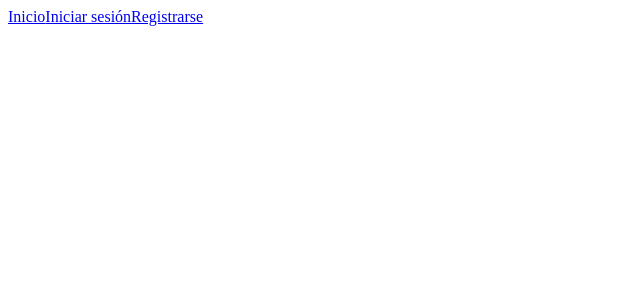
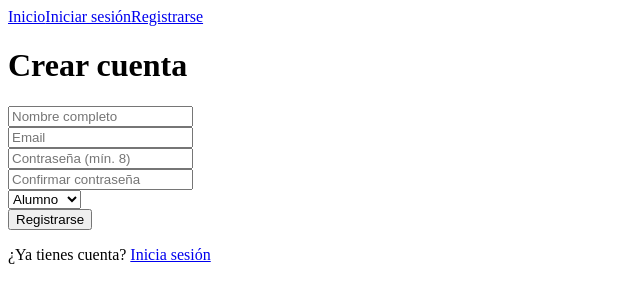
Before and after one commit to dpazbar29/centroliza-frontend, a Vue app: page /register in a window 1280 px wide. Shown: the top 302 px of the page, without its empty margins (0-640 px from the left). Built offline with nearby package versions, Linux system fonts and the light colour scheme; no server answers.

Commit message:
Creacion de usuario director y centros

```diff
--- /dev/null
+++ b/src/components/CentroModal.vue
@@ -0,0 +1,54 @@
+<script setup>
+import { ref, watch } from 'vue'
+import api from '@/api/auth'
+
+const props = defineProps(['visible', 'loading', 'error'])
+const emit = defineEmits(['update:visible', 'create'])
+
+const centroForm = ref({
+  nombre: '',
+  email_director: ''
+})
+
+const handleCreate = async () => {
+  try {
+    await api.post('/centros', centroForm.value)
+    emit('create')
+    centroForm.value = { nombre: '', email_director: '' }
+  } catch (e) {
+    console.error('Error:', e)
+  }
+}
+
+watch(() => props.visible, (val) => {
+  if (!val) centroForm.value = { nombre: '', email_director: '' }
+})
+</script>
+
+<template>
+  <div v-if="props.visible" @click.self="$emit('update:visible', false)">
+    <div>
+      <div>
+        <h3>Crear Centro Educativo</h3>
+        <button @click="$emit('update:visible', false)">×</button>
+      </div>
+      <form @submit.prevent="handleCreate">
+        <div>
+          <label>Nombre del centro *</label>
+          <input v-model="centroForm.nombre" type="text" placeholder="Colegio San Juan" required maxlength="100" />
+        </div>
+        <div>
+          <label>Email del director *</label>
+          <input v-model="centroForm.email_director" type="email" placeholder="director@centro.com" required />
+        </div>
+        <div>
+          <button type="button" @click="$emit('update:visible', false)" :disabled="props.loading">Cancelar</button>
+          <button type="submit" :disabled="props.loading">
+            {{ props.loading ? 'Creando...' : 'Crear Centro' }}
+          </button>
+        </div>
+        <p v-if="props.error">{{ props.error }}</p>
+      </form>
+    </div>
+  </div>
+</template>
--- /dev/null
+++ b/src/components/DashboardSection.vue
@@ -0,0 +1,43 @@
+<script setup>
+defineProps({
+  user: Object,
+  hasCentro: Boolean
+})
+
+defineEmits(['create-centro'])
+</script>
+
+<template>
+  <section :class="sectionClass" v-if="user.role === 'director'">
+    <div v-if="!hasCentro">
+      <h2>Crea tu centro educativo</h2>
+      <p>Para gestionar tu centro, primero debes crearlo.</p>
+      <button @click="$emit('create-centro')">Crear Centro</button>
+    </div>
+    <div v-else>
+      <h2>Centro creado</h2>
+      <p>Tu centro está listo para gestionar etapas, cursos, etc.</p>
+      <router-link to="/centros">Gestionar Centro</router-link>
+    </div>
+  </section>
+
+  <section v-else-if="user.role === 'profesor'">
+    <h2>Panel de profesor</h2>
+    <p>Verás tus clases, alumnos y comunicaciones.</p>
+  </section>
+
+  <section v-else>
+    <h2>Panel de usuario</h2>
+    <p>Podrás unirte a un centro y ver contenido.</p>
+  </section>
+</template>
+
+<script>
+export default {
+  computed: {
+    sectionClass() {
+      return this.user.role === 'director' ? 'director-section' : `${this.user.role}-section`
+    }
+  }
+}
+</script>
--- a/src/stores/auth.js
+++ b/src/stores/auth.js
@@ -17,6 +17,12 @@ export const useAuthStore = defineStore('auth', {
       this.user = data.user
       localStorage.setItem('token', data.token)
     },
+    async register(credentials) {
+      const { data } = await api.post('/register', credentials)
+      this.token = data.token
+      this.user = data.user
+      localStorage.setItem('token', data.token)
+    },
     async fetchMe() {
       if (!this.token) return
       const { data } = await api.get('/me')
--- a/src/views/Dashboard.vue
+++ b/src/views/Dashboard.vue
@@ -1,39 +1,46 @@
 <script setup>
-import { computed } from 'vue'
+import { ref, computed, onMounted } from 'vue'
 import { useAuthStore } from '@/stores/auth'
+import api from '@/api/auth'
+import CentroModal from '@/components/CentroModal.vue'
+import DashboardSection from '@/components/DashboardSection.vue'
 
 const auth = useAuthStore()
+const showModal = ref(false)
+const loading = ref(false)
+const error = ref(null)
 
-const crearCentro = () => {
-  console.log('Crear centro (pendiente de implementar)')
+const hasCentro = computed(() => auth.user?.centro_id > 0)
+
+const handleCentroCreated = async () => {
+  await auth.fetchMe()
+  showModal.value = false
 }
+
+onMounted(() => {
+  auth.fetchMe()
+})
 </script>
 
 <template>
   <div>
-    <h1>Panel</h1>
+    <h1>Panel de {{ auth.role }}</h1>
 
-    <p v-if="!auth.user">Cargando datos de usuario...</p>
+    <p v-if="!auth.user">Cargando...</p>
 
-    <template v-else>
-      <section v-if="auth.role === 'director'">
-        <h2>Panel de dirección</h2>
-        <p>Aquí podrás crear y gestionar tu centro.</p>
-        <button @click="crearCentro">Crear centro</button>
-      </section>
+    <DashboardSection
+      v-else
+      :user="auth.user"
+      :has-centro="hasCentro"
+      @create-centro="showModal = true"
+    />
 
-      <section v-else-if="auth.role === 'profesor'">
-        <h2>Panel de profesor</h2>
-        <p>Verás tus clases, alumnos y comunicaciones.</p>
-      </section>
-
-      <section v-else>
-        <h2>Panel de usuario</h2>
-        <p>
-          Podrás unirte a un centro y ver el contenido que publiquen
-          directivos y profesores.
-        </p>
-      </section>
-    </template>
+    <CentroModal
+      :visible="showModal"
+      :loading="loading"
+      :error="error"
+      @update:visible="showModal = $event"
+      @create="handleCentroCreated"
+    />
   </div>
 </template>
--- a/src/views/Register.vue
+++ b/src/views/Register.vue
@@ -1,5 +1,71 @@
 <script setup>
+import { ref } from 'vue'
+import { useRouter } from 'vue-router'
+import { useAuthStore } from '@/stores/auth'
+
+const name = ref('')
+const email = ref('')
+const password = ref('')
+const passwordConfirmation = ref('')
+const role = ref('alumno')
+const loading = ref(false)
+const error = ref(null)
+
+const auth = useAuthStore()
+const router = useRouter()
+
+const submit = async () => {
+  loading.value = true
+  error.value = null
+
+  try {
+    await auth.register({
+      name: name.value,
+      email: email.value,
+      password: password.value,
+      password_confirmation: passwordConfirmation.value,
+      role: role.value
+    })
+    router.push({ name: 'dashboard' })
+  } catch (e) {
+    error.value = e.response?.data?.message || 'Error al crear la cuenta'
+  } finally {
+    loading.value = false
+  }
+}
 </script>
 
 <template>
+  <div>
+    <h1>Crear cuenta</h1>
+    <form @submit.prevent="submit">
+      <div>
+        <input v-model="name" type="text" placeholder="Nombre completo" required />
+      </div>
+      <div>
+        <input v-model="email" type="email" placeholder="Email" required />
+      </div>
+      <div>
+        <input v-model="password" type="password" placeholder="Contraseña (mín. 8)" required />
+      </div>
+      <div>
+        <input v-model="passwordConfirmation" type="password" placeholder="Confirmar contraseña" required />
+      </div>
+      <div>
+        <select v-model="role" required>
+          <option value="director">Director</option>
+          <option value="profesor">Profesor</option>
+          <option value="alumno">Alumno</option>
+          <option value="padre">Padre</option>
+        </select>
+      </div>
+      <button type="submit" :disabled="loading">
+        {{ loading ? 'Creando...' : 'Registrarse' }}
+      </button>
+      <p v-if="error" class="error">{{ error }}</p>
+    </form>
+    <p>
+      ¿Ya tienes cuenta? <router-link to="/login">Inicia sesión</router-link>
+    </p>
+  </div>
 </template>
```
